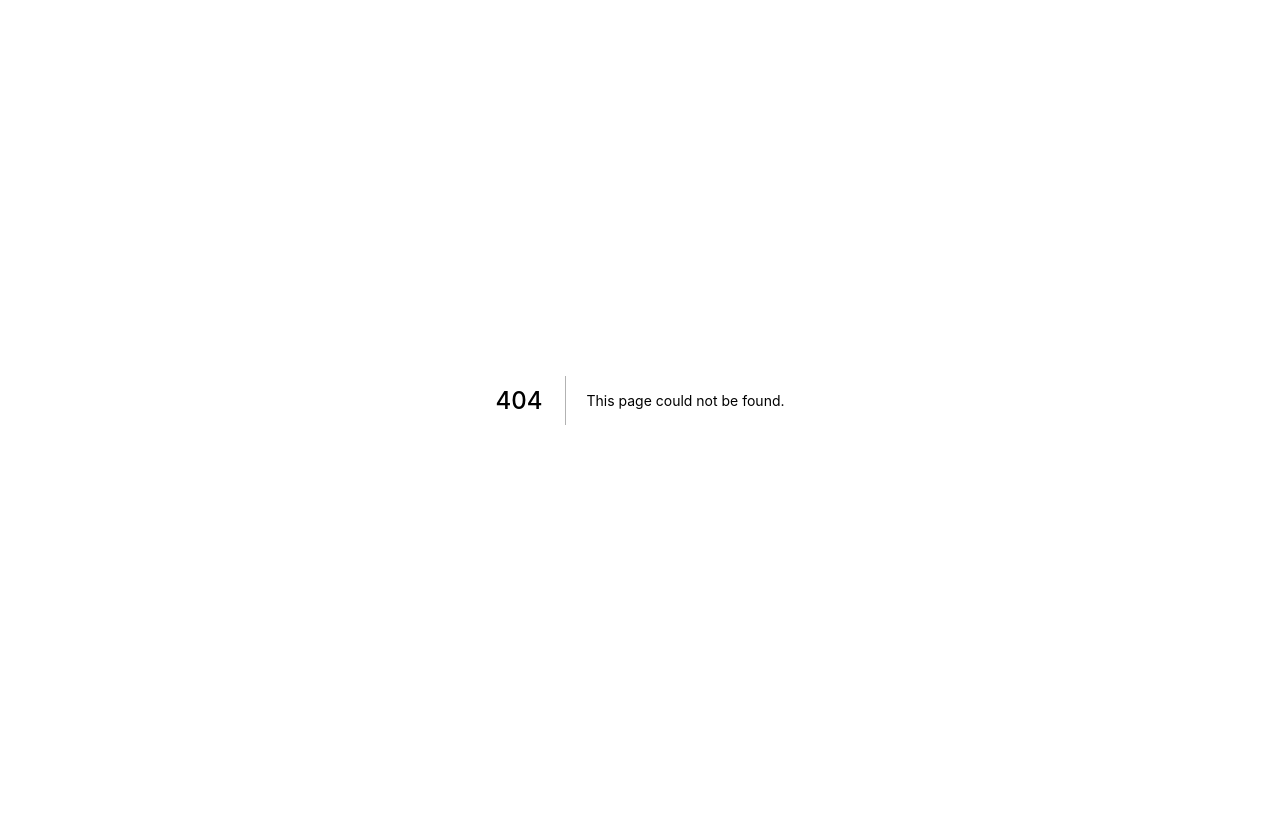
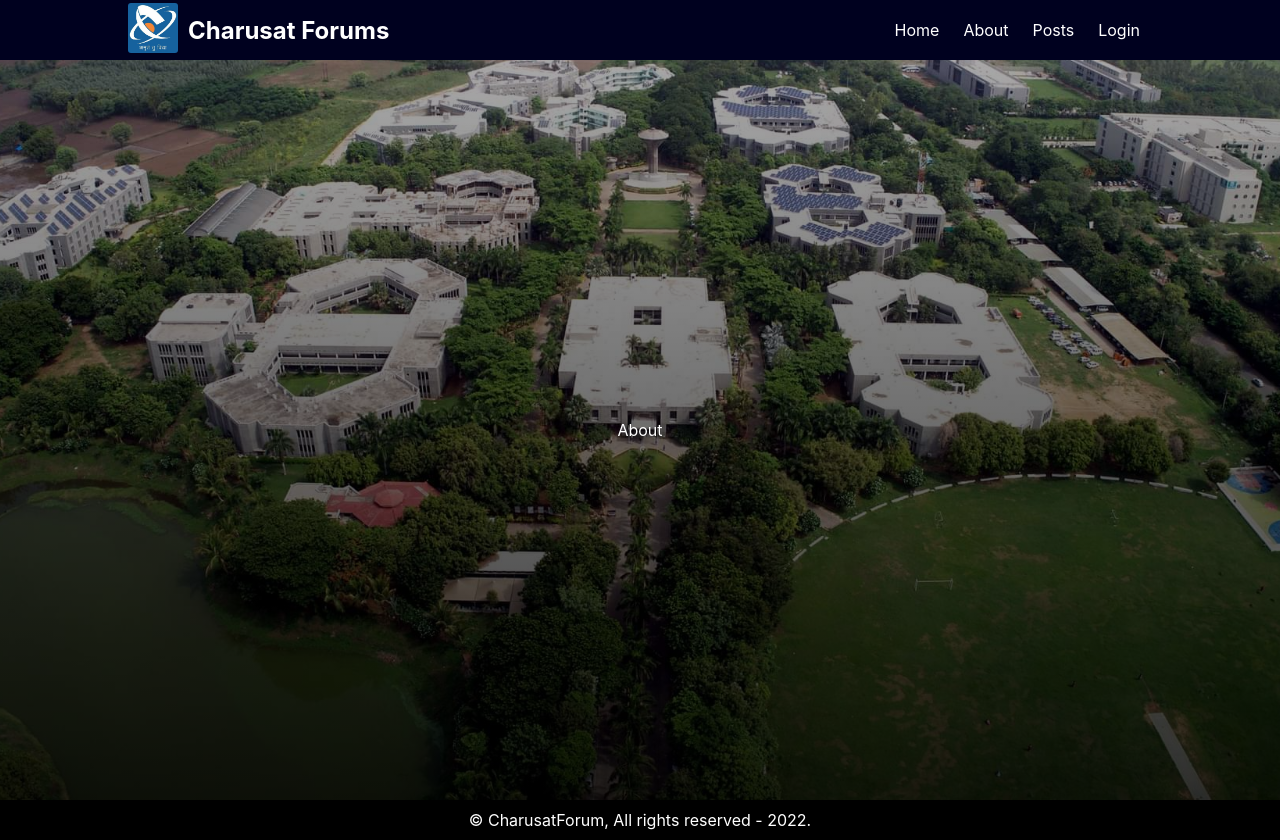
Before and after one commit to BlazerHeat/CharusatForum, a Next.js app: page /about in a window 1280 px wide. Before the commit this address had no page. Before the commit the page ends 800 px from the top, so only its background shows below. Built offline with nearby package versions, Linux system fonts and the light colour scheme; no server answers.

Commit message:
added Profile and About Pages

```diff
--- a/components/RecentPost.tsx
+++ b/components/RecentPost.tsx
@@ -16,7 +16,7 @@ function RecentPost({ author, title, desc, comments }: RecentPostData) {
                 <p>
                     <i
                         style={{ marginRight: "4px" }}
-                        className="fa fa-comment"
+                        className="fa fa-comments"
                     ></i>
                     {comments}
                 </p>
--- /dev/null
+++ b/containers/AboutPage.tsx
@@ -0,0 +1,18 @@
+import React from "react";
+import Footer from "../components/Footer";
+import Navbar from "../components/Navbar";
+import styles from "../styles/pages/AboutPage.module.scss";
+
+function AboutPage() {
+    return (
+        <>
+            <Navbar />
+            <main className={styles.main}>
+                <div>About</div>
+            </main>
+            <Footer />
+        </>
+    );
+}
+
+export default AboutPage;
--- a/pages/_app.tsx
+++ b/pages/_app.tsx
@@ -13,11 +13,11 @@ function MyApp({ Component, pageProps: { session, ...pageProps } }: AppProps) {
                     name="viewport"
                     content="width=device-width, initial-scale=1.0"
                 />
-                <Script src="https://kit.fontawesome.com/db7d425af0.js"></Script>
                 <title>CharusatForums</title>
             </Head>
 
             <Component {...pageProps} />
+            <Script src="https://kit.fontawesome.com/db7d425af0.js"></Script>
         </SessionProvider>
     );
 }
--- /dev/null
+++ b/pages/about.tsx
@@ -0,0 +1,7 @@
+import AboutPage from "../containers/AboutPage";
+
+function About() {
+    return <AboutPage />;
+}
+
+export default About;
--- /dev/null
+++ b/styles/pages/AboutPage.module.scss
@@ -0,0 +1,11 @@
+@import "../main.module.scss";
+
+.main {
+    display: flex;
+    justify-content: center;
+    align-items: center;
+
+    div {
+        color: white;
+    }
+}
--- /dev/null
+++ b/styles/pages/PostsPage.module.scss
@@ -0,0 +1,9 @@
+@import "../main.module.scss";
+
+.main {
+    display: flex;
+    align-items: center;
+    justify-content: center;
+
+    color: white;
+}
```
Also changed, not shown: containers/PostsPage.tsx (added, +17 -0 lines), pages/posts/index.tsx (added, +8 -0 lines).
